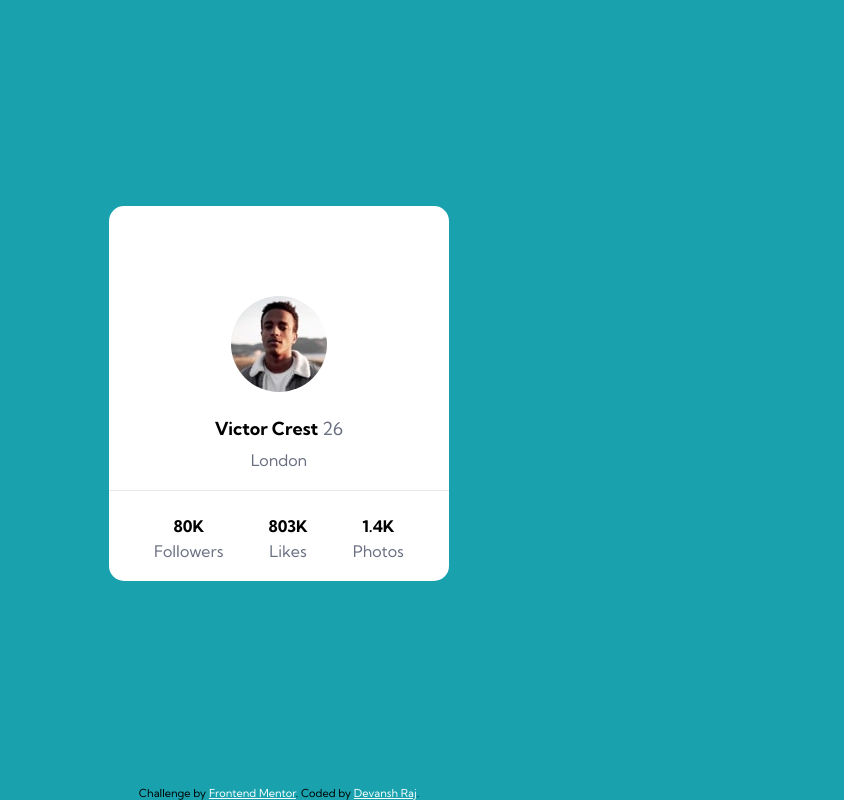
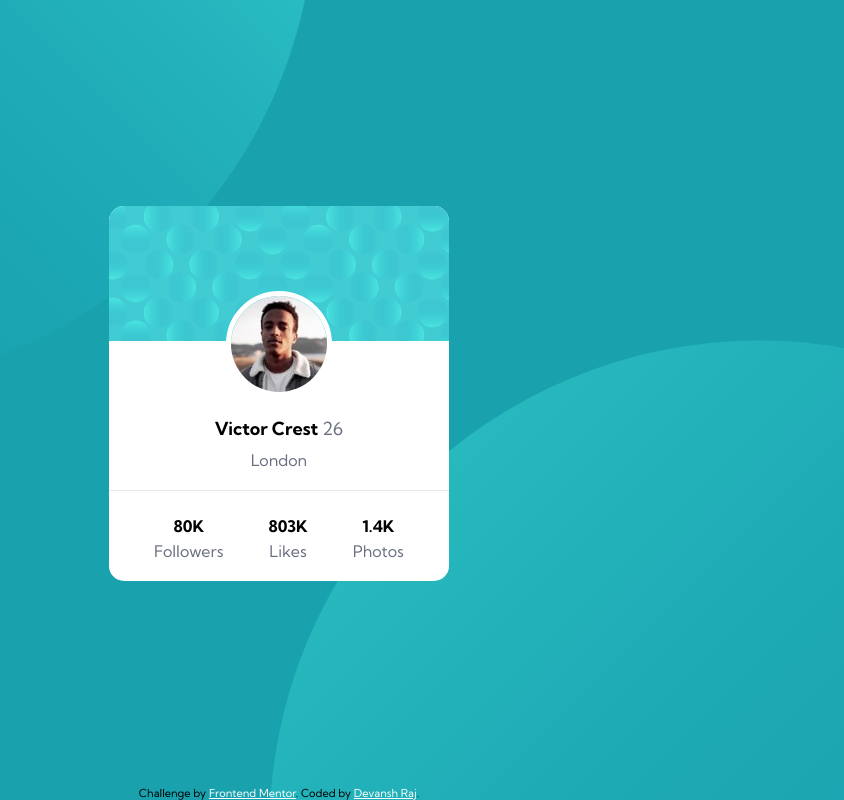
Before and after one commit to dev-arctik/Profile-card-component, a plain HTML site: page index.html in a window 1280 px wide. Shown: the whole page, without its empty margins (361-1205 px from the left). Drawn offline with Linux system fonts and the light colour scheme; the site is published under a folder, as on GitHub Pages, so addresses that start at the root find nothing.

Commit message:
fixed image path

```diff
--- a/style.css
+++ b/style.css
@@ -12,8 +12,8 @@ body {
   justify-content: center;
   flex-direction: column;
   height: 100vh;
-  background: url("/images/bg-pattern-top.svg") no-repeat,
-    url("/images/bg-pattern-bottom.svg") no-repeat hsl(185, 75%, 39%);
+  background: url("images/bg-pattern-top.svg") no-repeat,
+    url("images/bg-pattern-bottom.svg") no-repeat hsl(185, 75%, 39%);
   background-position: -301px -591px, 630px 340px;
 }
 
@@ -33,7 +33,7 @@ body {
   position: absolute;
   top: 0px;
   left: 0px;
-  background: url(/images/bg-pattern-card.svg);
+  background: url(images/bg-pattern-card.svg);
   border-radius: 15px 15px 0px 0px;
 }
 
```
